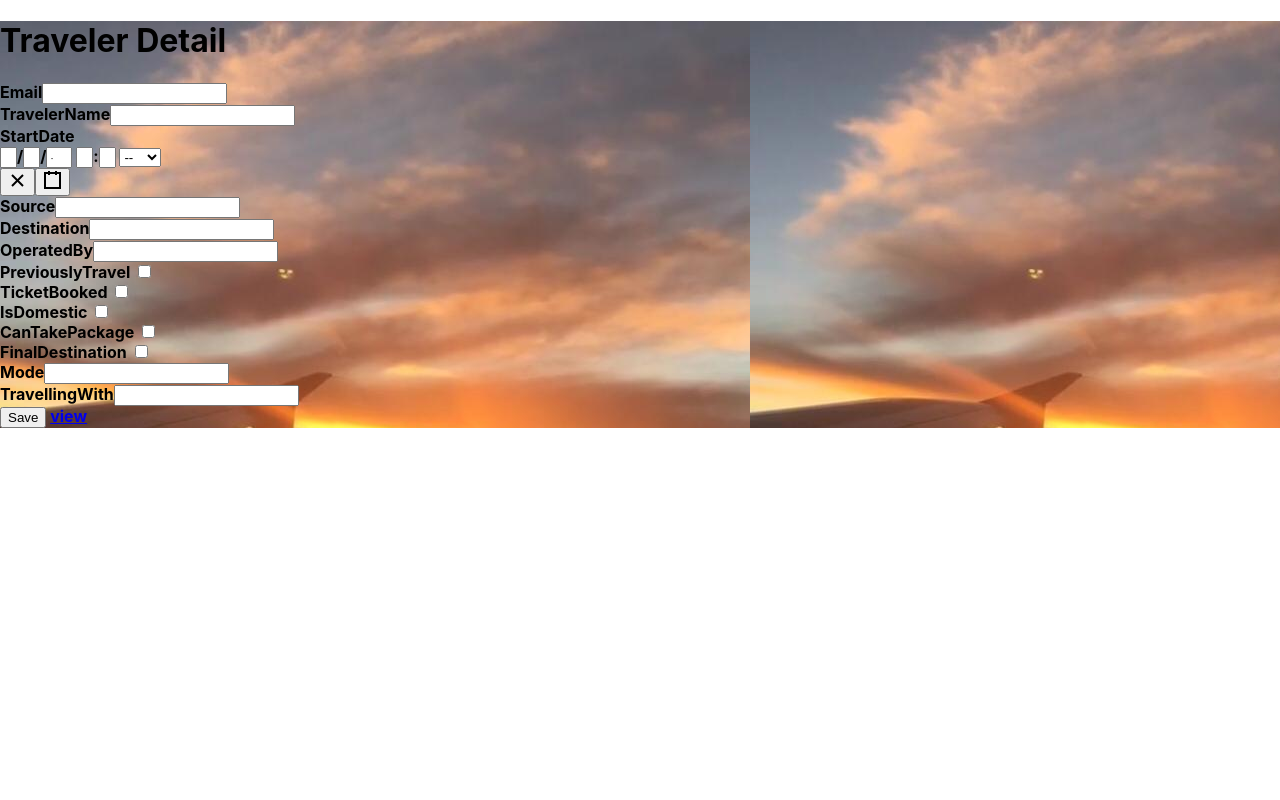
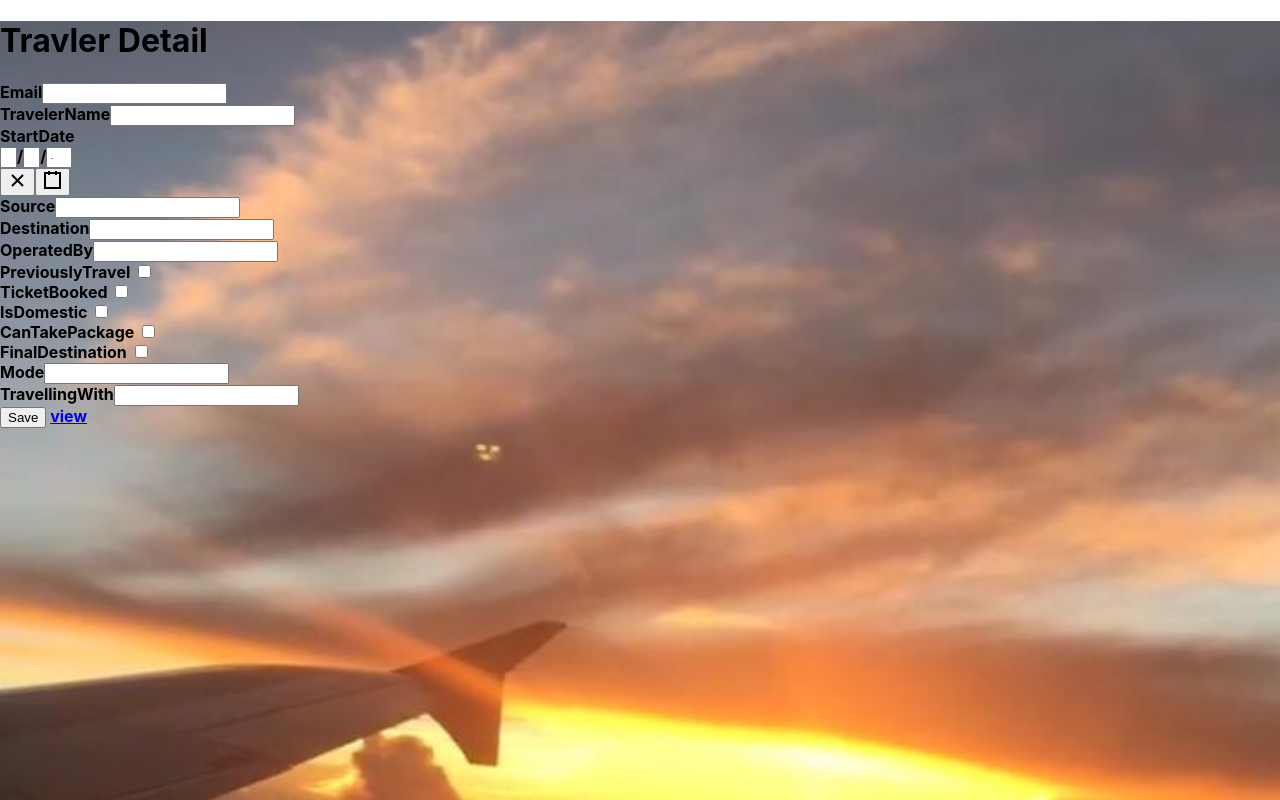
Before and after one commit to designdreams/copa-ui, a React (Create React App) app: page /home in a window 1280 px wide. Shown: the top 800 px of the page. Built offline with nearby package versions, Linux system fonts and the light colour scheme.

Commit message:
final version

```diff
--- a/src/Travel/TravelDetail.js
+++ b/src/Travel/TravelDetail.js
@@ -1,11 +1,19 @@
 import React, { Component } from 'react';
 import { Link, withRouter } from 'react-router-dom';
 import { Button, Container, Form, FormGroup, Input, Label } from 'reactstrap';
-import DateTimePicker from "react-datetime-picker";
+import DatePicker from "react-date-picker";
 import imageUrl from '../images/travelimg1.jpg'
+import moment from "moment-timezone";
+const axios = require('axios');
+const divStyle = {
+    width: '100%',
+    height: '1000px' ,
+    backgroundImage: `url(${imageUrl})`,
+    backgroundSize:  'cover',
+    //backgroundColor: #999,
+};
 
-
-
+moment.tz.setDefault("America/Los_Angeles");
 class TravelDetail extends Component {
 
             Trip={
@@ -13,8 +21,8 @@ class TravelDetail extends Component {
                 travelerName:'',
                 travelStartDate:'',
                 tripId:'',
-                Source:'',
-                Destination:'',
+                source:'',
+                destination:'',
                 travelMonth:'',
                 mode:'',
                 airways:'',
@@ -27,7 +35,7 @@ class TravelDetail extends Component {
               //  Itinerary:'',
               //  OperatedBy:'',
                // ServiceObtained:'',
-                PreviouslyTravel:false,
+                previouslyTravel:false,
             };
 
     constructor(props) {
@@ -42,6 +50,8 @@ class TravelDetail extends Component {
         this.handleDateChange = this.handleDateChange.bind(this);
        this.handleInputChange=this.handleInputChange.bind(this);
     }
+
+
     handleChange(event) {
 
         const target = event.target;
@@ -49,7 +59,6 @@ class TravelDetail extends Component {
         const name = target.name;
         let item = {...this.state.trip};
          item[name] = value;
-
         this.setState({trip:item});
     }
 
@@ -62,26 +71,38 @@ class TravelDetail extends Component {
     async handleSubmit(event) {
         event.preventDefault();
         const {trip} = this.state;
-        this.setState({trips:{trip}})
+        this.setState({trips:{trip}});
+        /*const options = {
+            headers: {'content-Type': 'application/json'}
+        };*/
+           // alert(JSON.stringify(this.state));
+        axios.post(`${process.env.REACT_APP_BACKEND_HOST_GCP}/createTrip`,JSON.stringify(this.state),{
+                headers: {
+                    'Content-Type': 'application/json'
+                }
+            }
 
-            await fetch(`http://localhost:8081/tc/createTrip`, {
-            method: (trip.id) ? 'PUT' : 'POST',
-            headers: {
-                'Accept': 'application/json',
-                'Content-Type': 'application/json'
-            },
-            body: JSON.stringify(this.state.trips),
+            ).then((response) => {
+                alert(JSON.stringify(response.data.respMessage));
+                console.log(response);
+        }).catch((error) => {
+            console.log(JSON.stringify(error));
+            console.log(error);
+            alert(JSON.stringify(error.message));
         });
-      // this.props.history.push('http://localhost:8081/tc');
     };
 
 
     handleStartDateChange = date => {
         let datestate=this.state.trip;
         datestate.travelStartDate=date;
+        var day = date.getDate();
+        var month = date.getMonth();
+        var year = date.getFullYear();
+        var fomratDate=month+'/'+day+'/'+year;
 
         this.setState({
-            travelStartDate:date,
+            travelStartDate:fomratDate,
         });
     };
 
@@ -101,6 +122,7 @@ class TravelDetail extends Component {
 
     handleDateChange = date => {
         let datestate=this.state.trip;
+
         datestate.ReturnDate=date;
         this.setState({
             ReturnDate:date,
@@ -111,15 +133,14 @@ class TravelDetail extends Component {
 
 
     render(){
-        const title=<h1 >{"Traveler Detail"}</h1>;
+        const title=<h1 >{"Travler Detail"}</h1>;
         const {trip}=this.state;
-
 
      /*   if (!isLoading) { //need to change based on requirement
             return <p>Loading...</p>;
         }*/
 
-        return<div style={{backgroundImage: `url(${imageUrl})` }}>
+        return<div style={divStyle}>
             <Container style={{fontWeight: 'bold'}} >
                  <Form onSubmit={this.handleSubmit}>
                     {title}
@@ -137,8 +158,8 @@ class TravelDetail extends Component {
 
                    <FormGroup>
                     <Label for="StartDate">StartDate</Label>
-                    <DateTimePicker name="travelStartDate" id="travelStartDate" value={trip.travelStartDate || ''}
-                           onChange={this.handleStartDateChange} autoComplete="Date"/>
+                    <DatePicker name="travelStartDate" id="travelStartDate" value={trip.travelStartDate || ''}
+                           onChange={this.handleStartDateChange} autoComplete="Date" minDate={moment().toDate()}/>
                     </FormGroup>
 
                   {/*  <FormGroup>
@@ -149,13 +170,13 @@ class TravelDetail extends Component {
 
                     <FormGroup>
                     <Label for="Source">Source</Label>
-                    <Input type="text" name="Source" id="Source" value={trip.Source || ''}
+                    <Input type="text" name="source" id="source" value={trip.source || ''}
                            onChange={this.handleChange} autoComplete="Source" maxLength={3}/>
                     </FormGroup>
 
                     <FormGroup>
                     <Label for="Destination">Destination</Label>
-                    <Input type="text" name="Destination" id="Destination" value={trip.Destination || ''}
+                    <Input type="text" name="destination" id="destination" value={trip.destination || ''}
                            onChange={this.handleChange} autoComplete="Destination" maxLength={3}/>
                     </FormGroup>
 
@@ -179,7 +200,7 @@ class TravelDetail extends Component {
 
                     <FormGroup>
                     <Label for="PreviouslyTravel">PreviouslyTravel</Label>{'  '}
-                    <input type="checkbox"  className="text-center" name="PreviouslyTravel" id="PreviouslyTravel" checked={this.state.trip.PreviouslyTravel}
+                    <input type="checkbox"  className="text-center" name="previouslyTravel" id="previouslyTravel" checked={this.state.trip.previouslyTravel}
                            onChange={this.handleInputChange} autoComplete="PreviouslyTravel" />
                     </FormGroup>
 
@@ -225,9 +246,16 @@ class TravelDetail extends Component {
                     </FormGroup>
                 </Form>
 
+
+
             </Container>
 
+
+
         </div>
+
+
+
     }
 }
 
```
